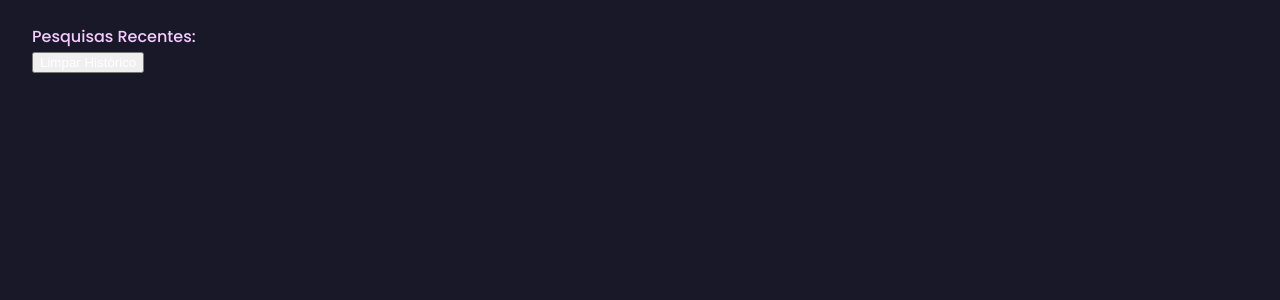
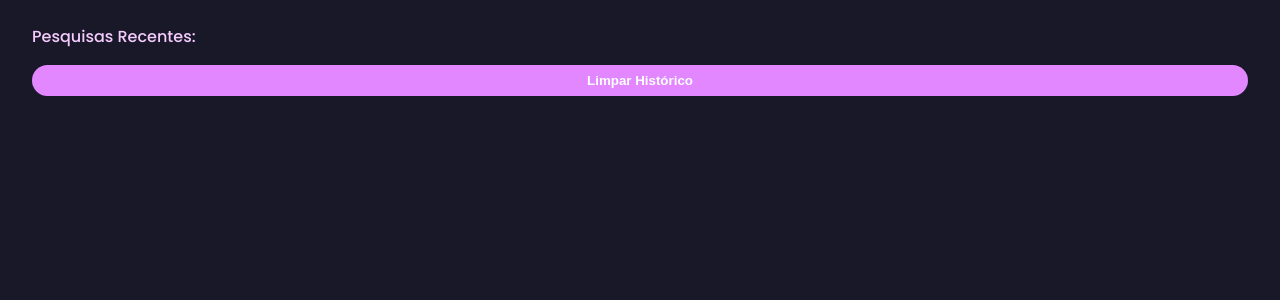
Before and after one commit to MichellyNonatto/HUBusca, a Next.js app: page /layout/aside in a window 1280 px wide. Shown: the top 300 px of the page. Built offline with nearby package versions, Linux system fonts and the light colour scheme.

Commit message:
Refactor: Enhance styling for the card component in the aside section

```diff
--- a/app/components/card-recent/layout.tsx
+++ b/app/components/card-recent/layout.tsx
@@ -1,7 +1,26 @@
-export default function CardRecent(){
+"use client";
+import { CardContainer, ContainerText } from "./style";
+import { Avatar } from "./style";
+import { FaLocationPin } from "react-icons/fa6";
+interface CardRecentProps{
+    user: {
+        avatar_url: string;
+        login: string;
+        location: string;
+    }
+}
+
+export default function CardRecent({user}: CardRecentProps){
     return(
-        <>
-            <p>Card de Recentes</p>
-        </>
+        <CardContainer>
+           <Avatar src={user.avatar_url} alt={"Imagem de "+user.login}/>
+           <ContainerText>
+                <p>{user.login}</p>
+                <div>
+                    <FaLocationPin/>
+                    <p>{user.location}</p>
+                </div>
+           </ContainerText>
+        </CardContainer>
     );
 }
--- a/app/components/card-recent/style.tsx
+++ b/app/components/card-recent/style.tsx
@@ -0,0 +1,53 @@
+"use client";
+import styled from "styled-components";
+import { theme } from "@/app/theme";
+
+export const CardContainer = styled.div`
+    align-items: center;
+    background-color: ${theme.colors["background-card"]};
+    border-radius: 0.625rem;
+    box-shadow: 0px 2px 6px 2px rgba(0, 0, 0, 0.15), 0px 1px 2px 0px rgba(0, 0, 0, 0.30);
+    display: flex;
+    gap: 2rem;
+    margin-bottom: 1rem;
+    padding: 1rem;
+`
+
+export const Avatar = styled.img`
+    border-radius: 50%;
+    max-width: 4rem;
+`
+
+export const ContainerText = styled.div`
+    text-align: start;
+    padding-right: 2rem;
+    *{
+        margin: 0;
+    }
+    div{
+        align-items: center;
+        display: flex;
+        gap: .5rem;
+        margin-top: .5rem;
+        * {
+            color: ${theme.colors['primary70']};
+            font-size: .8rem;
+        }
+    }
+`
+
+export const ButtonDelete = styled.button`
+    background-color: transparent;
+    background-color: ${theme.colors['primary70']};
+    border: none;
+    border-radius: 1.25rem;
+    cursor: pointer;
+    font-weight: 700;
+    padding: .5rem;
+    width: 100%;
+    margin: 1rem 0px;
+    transition: .5s ease-in-out;
+    &:hover{
+       opacity: .8;
+    }
+`
--- a/app/layout/aside/page.tsx
+++ b/app/layout/aside/page.tsx
@@ -4,6 +4,7 @@ import styled from 'styled-components';
 import CardRecent from '@/app/components/card-recent/layout';
 import { theme } from '@/app/theme';
 import { getGitHubData } from '@/app/services/request';
+import { ButtonDelete } from '@/app/components/card-recent/style';
 
 const Titulo = styled.h4`
   color: ${theme.colors.primary87};
@@ -11,8 +12,14 @@ const Titulo = styled.h4`
   margin: 0;
 `;
 
+interface GitHubData {
+  avatar_url: string;
+  location: string;
+  login: string;
+}
+
 export default function Aside() {
-  const [recentSearches, setRecentSearches] = useState<string[]>([]);
+  const [recentSearches, setRecentSearches] = useState<GitHubData[]>([]);
   const [githubData, setGithubData] = useState<any>(null);
   const [query, setQuery] = useState('');
 
@@ -20,7 +27,7 @@ export default function Aside() {
     const storedSearches = localStorage.getItem('recentSearches');
 
     if (storedSearches) {
-      setRecentSearches(JSON.parse(storedSearches));
+      setRecentSearches(JSON.parse(storedSearches).reverse());
     }
 
     const queryString = window.location.search;
@@ -32,11 +39,13 @@ export default function Aside() {
         const data = await getGitHubData(queryValue || '');
 
         if (data && data.user) {
-          setRecentSearches(prevSearches => {
-            const searchExists = prevSearches.includes(data.user.login);
+          setRecentSearches((prevSearches) => {
+            const searchExists = prevSearches.some(
+              (search) => search.login === data.user.login
+            );
 
             if (!searchExists) {
-              const newRecentSearches = [...prevSearches, data.user.login];
+              const newRecentSearches = [data.user, ...prevSearches];
               localStorage.setItem('recentSearches', JSON.stringify(newRecentSearches));
               return newRecentSearches;
             }
@@ -56,6 +65,7 @@ export default function Aside() {
     }
   }, [query]);
 
+
   const handleClearHistory = () => {
     setRecentSearches([]);
     localStorage.removeItem('recentSearches');
@@ -64,11 +74,11 @@ export default function Aside() {
   return (
     <aside>
       <Titulo>Pesquisas Recentes:</Titulo>
-      <button onClick={handleClearHistory}>Limpar Histórico</button>
+      <ButtonDelete onClick={handleClearHistory}>Limpar Histórico</ButtonDelete>
       <ul>
         {recentSearches.map((search, index) => (
           <li key={index}>
-            {search}
+            <CardRecent user={search}/>
           </li>
         ))}
       </ul>
```
